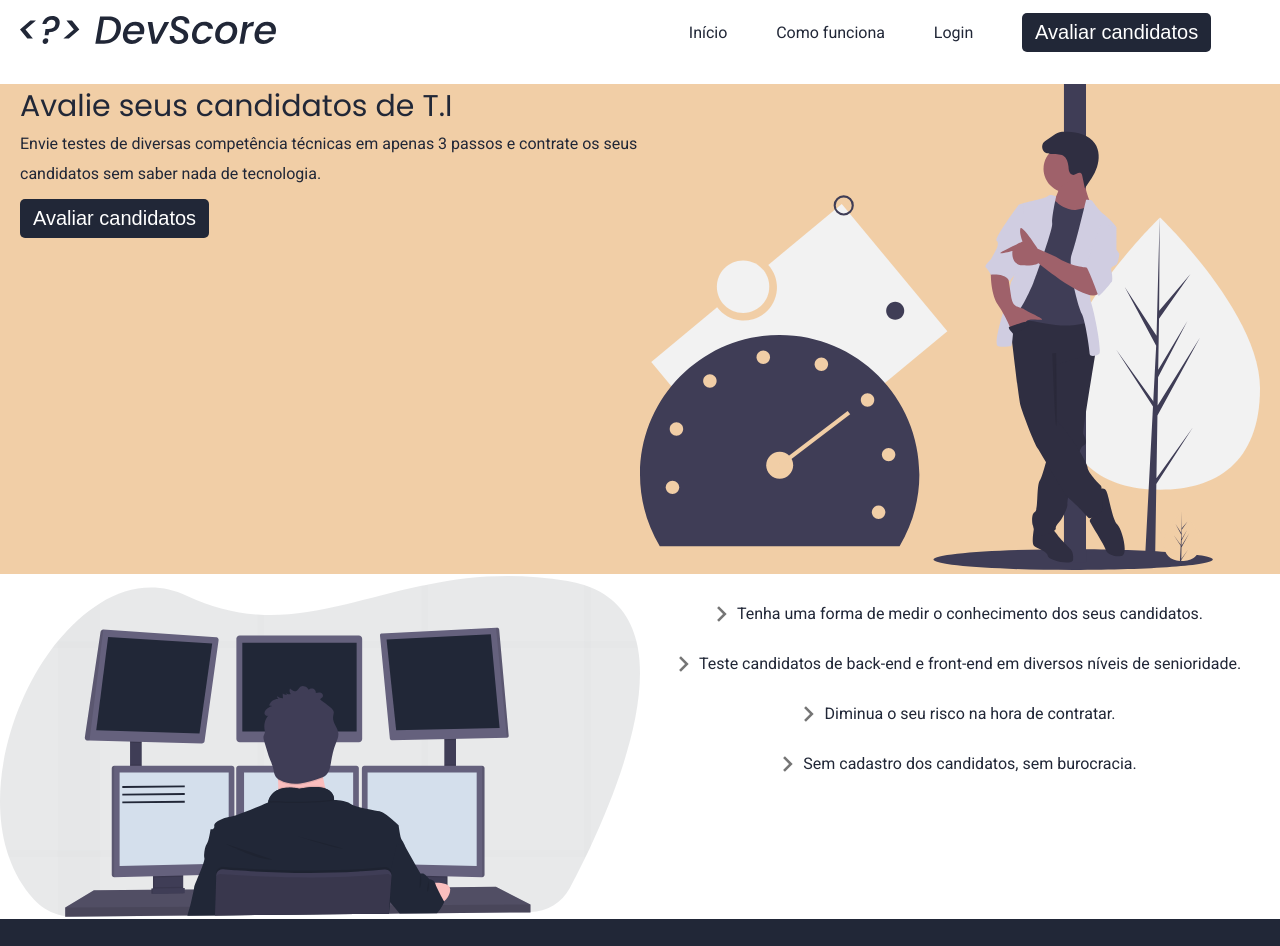
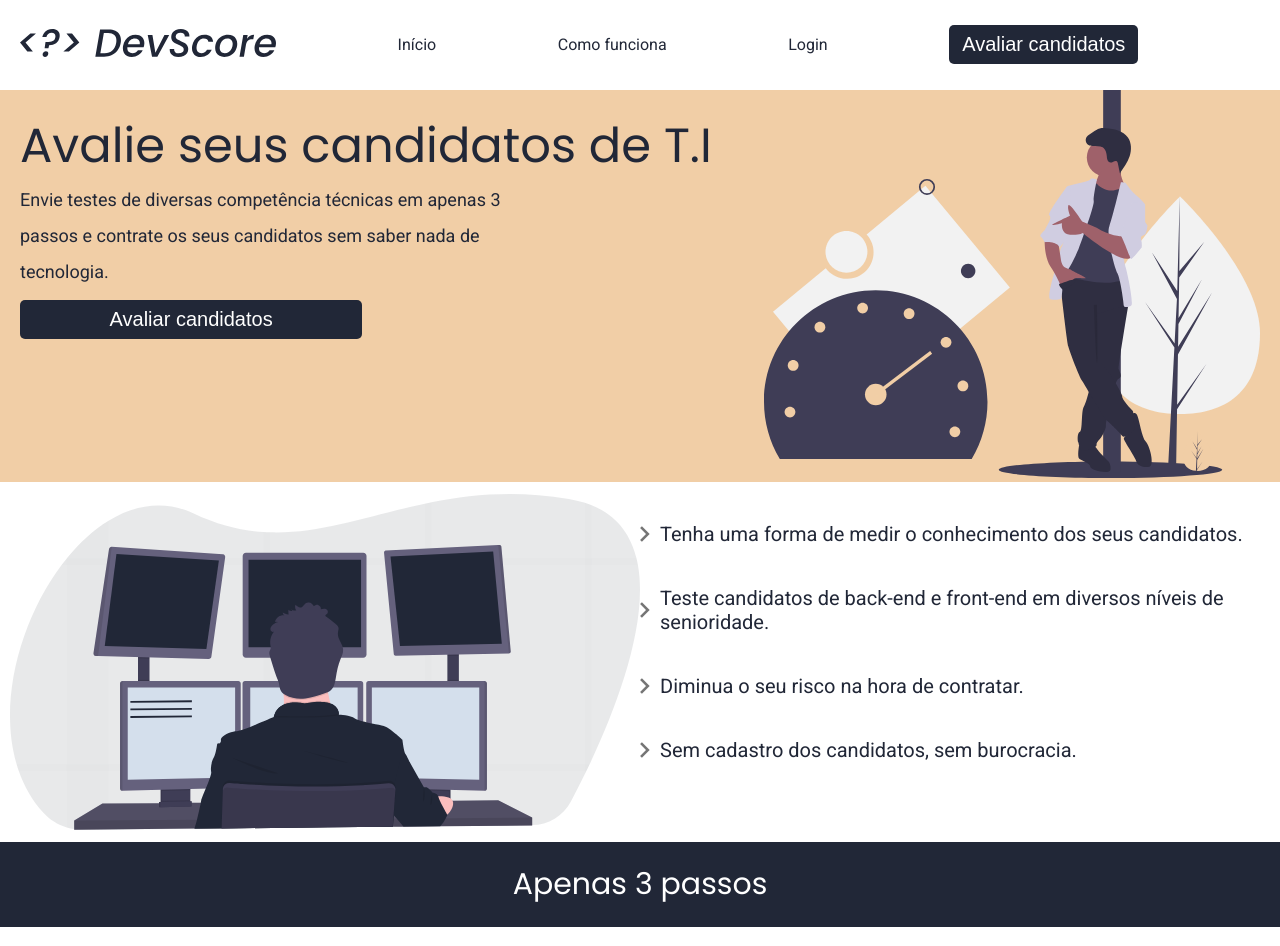
Before and after one commit to fandredev/devscore, a Next.js app: page / in a window 1280 px wide. Shown: the top 946 px of the page. Built offline with nearby package versions, Linux system fonts and the light colour scheme.

Commit message:
style: updated style in landing

```diff
--- a/src/components/Footer/styled.ts
+++ b/src/components/Footer/styled.ts
@@ -5,8 +5,8 @@
 
 export const _Footer = styled.footer`
   display: grid;
-  grid-template-columns: 1fr 1fr;
-  padding: 0 1rem;
+  grid-template-columns: repeat(2, 1fr);
+  padding: 1rem;
   background-color: ${colors.blue_hard};
 
   @media (max-width: 800px) {
--- a/src/components/Header/Landing/ItemsList/index.tsx
+++ b/src/components/Header/Landing/ItemsList/index.tsx
@@ -5,6 +5,7 @@
 export default function ItemsList(){
   return (
     <Container>
+      <nav>
         <Figure>
           <img
             src="/images/devscore.svg"
@@ -18,6 +19,7 @@
           <li>
             <_Button bg={colors.blue_hard}>Avaliar candidatos</_Button>        </li>
         </ol>
+      </nav>
     </Container>
   )
 }
--- a/src/components/Header/Landing/ItemsList/styled.ts
+++ b/src/components/Header/Landing/ItemsList/styled.ts
@@ -2,17 +2,27 @@
 import colors from '../../../../constants/colors'
 
 export const Container = styled.header`
-  display: grid;
-  grid-template-columns: 50% 1fr;
   align-items: center;
-  height: 5vw;
+  height: 7vw;
+  display: flex;
   padding: 0 2rem;
+  max-height: 100px;
 
    @media (max-width: 800px) {
     grid-template-columns: 30% 1fr;
+    grid-template-rows: 6rem;
    }
 
+  > nav {
+    display: flex;
+    align-items: center;
+    justify-content: space-evenly;
+    width: 100%;
+   @media (max-width: 800px) {
+    padding: 0 2rem;
+   }
   > ol {
+      width: 100%;
       display: flex;
       justify-content: space-evenly;
       align-items: center;
@@ -23,8 +33,10 @@
       }
     }
   }
+}
 `
 export const Figure = styled.figure`
+width: max-content;
   > img {
     width: 20vw;
   }
--- a/src/components/Header/Landing/styled.ts
+++ b/src/components/Header/Landing/styled.ts
@@ -2,6 +2,9 @@
 
 export const Container = styled.aside`
   > figure {
+    @media (min-width: 700px) {
+      display: flex;
+    }
     @media (max-width: 800px) {
      display: flex;
       justify-content: flex-end;
--- a/src/pages/index.tsx
+++ b/src/pages/index.tsx
@@ -20,28 +20,24 @@
       </figure>
     </Main>
     <SectionInformations>
-        <ol>
-          <li>
+      <aside>
+          <div>
             <img src="/images/icons/arrow-right.svg" alt="" />
-            <span>
-            Tenha uma forma de medir o conhecimento dos seus candidatos.
-            </span>
-          </li>
-          <li>
+            <p>Tenha uma forma de medir o conhecimento dos seus candidatos.</p>
+          </div>
+          <div>
             <img src="/images/icons/arrow-right.svg" alt="" />
-            <span>
-             Teste candidatos de back-end e front-end em diversos níveis de senioridade.
-            </span>
-          </li>
-          <li>
+            <p>Teste candidatos de back-end e front-end em diversos níveis de senioridade.</p>
+          </div>
+          <div>
             <img src="/images/icons/arrow-right.svg" alt="" />
-            <span>Diminua o seu risco na hora de contratar.</span>
-          </li>
-          <li>
+            <p>Diminua o seu risco na hora de contratar.</p>
+          </div>
+          <div>
             <img src="/images/icons/arrow-right.svg" alt="" />
-            <span>Sem cadastro dos candidatos, sem burocracia.</span>
-          </li>
-        </ol>
+            <p>Sem cadastro dos candidatos, sem burocracia.</p>
+          </div>
+      </aside>
         <figure>
           <img src="/images/menAndComputer.svg"  alt="Imagem ilustrativa de um homem olhando para 3 computadores" />
         </figure>
@@ -63,7 +59,7 @@
         <span>Avalie os resultados</span>
       </aside>
       <div>
-        <_Button bg={colors.blue_hard}>Avalie os resultados</_Button>
+        <_Button bg={colors.blue_hard}>Comece gratuitamente</_Button>
       </div>
     </SectionStartFree>
     <SectionTestAvailable>
--- a/src/styles/Landing/index.ts
+++ b/src/styles/Landing/index.ts
@@ -11,10 +11,9 @@
 
 export const Main = styled.main`
   background: ${colors.orange};
-  margin-top: 2rem;
   @media (min-width: 700px) {
     display: grid;
-    grid-template-columns: repeat(2, 1fr);
+    grid-template-columns: 60% 1fr;
     padding: 0 2rem;
   }
   > section {
@@ -22,11 +21,18 @@
       text-align: center;
        @media (min-width: 700px) {
         text-align: left;
+        margin-top: 20px;
        }
     > h1 {
       font-family: ${fonts.secondary};
       font-weight: 400;
       font-size: 3rem;
+      @media (min-width: 1000px) {
+        font-size: 3.5rem;
+      }
+      @media (min-width: 1200px) and (max-width: 1600px) {
+        font-size: xxx-large;
+      }
     }
     > p {
       font-family: ${fonts.primary};
@@ -35,9 +41,20 @@
       @media (min-width: 700px) {
         padding: 0;
        }
+      @media (min-width: 1000px) {
+        width: 72%;
+        line-height: 2.6rem;
+      }
+      @media (min-width: 1200px) and (max-width: 1600px) {
+        line-height: 3.6rem;
+        font-size: large;
+      }
     }
     > button {
       margin-top: 1rem;
+       @media (min-width: 1000px) {
+        width: 46%;
+       }
     }
   }
 
@@ -48,24 +65,30 @@
   }
 `
 export const SectionInformations = styled.section`
+    padding: 1rem;
   @media (min-width: 700px) {
     display: grid;
-    grid-template-columns: repeat(2, 1fr)
+    grid-template-columns: repeat(2, 1fr);
   }
-    > ol {
-      > li {
+    > aside {
+      div {
         display: flex;
-        justify-content: center;
-        align-items: center;
-        line-height: 2rem;
-        padding: 0 1rem;
-        margin-top: 3rem;
-        color: ${colors.blue_hard};
+        margin: 2rem 0;
         > img {
           width: 10px;
         }
-        > span {
-          margin-left: 1rem;
+
+        > p {
+          padding: 0 2rem;
+          color: ${colors.blue_hard};
+          font-size: 1rem;
+          @media (min-width: 700px) {
+            padding: 1rem;
+            font-size: 13px;
+          }
+          @media (min-width: 1200px) and (max-width: 1600px) {
+            font-size: 2rem;
+          }
         }
       }
     }
@@ -108,6 +131,9 @@
       @media (min-width: 700px) {
         text-align: center;
       }
+      @media (min-width: 1200px) and (max-width: 1600px) {
+        font-size: 2rem;
+      }
       &:first-child {
         @media (min-width: 700px) {
           padding: 0 3rem;
@@ -131,6 +157,10 @@
     text-align: center;
     margin: 3rem 0;
     padding: 1rem 0;
+     @media (min-width: 1200px) and (max-width: 1600px) {
+      height: 30vh;
+      display: grid;
+     }
   > h3 {
     font-weight: 400;
     font-size: 3rem;
```
Lines whose indentation alone changed are shown as unchanged.
